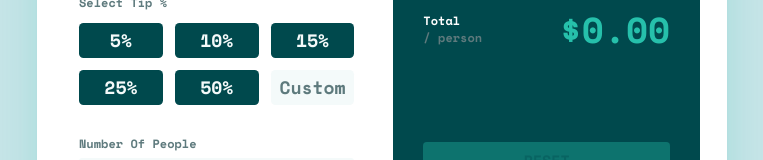
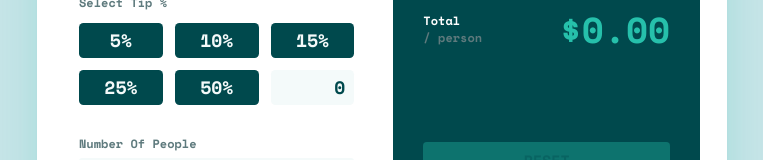
Before and after one commit to BeanyTheCoder/tip-calculator-app-main, a React (Vite) app: page / in a window 1280 px wide. Shown: the part 444-604 px from the top of the page, without its empty margins (258-1021 px from the left). Built offline with nearby package versions, Linux system fonts and the light colour scheme.

Commit message:
after a 5 month hiatus i am back 😭, changes to readme and tip selection

```diff
--- a/src/components/TipSelection.jsx
+++ b/src/components/TipSelection.jsx
@@ -1,5 +1,6 @@
 import React from "react";
 import TipSelectionButton from "./TipSelectionButton";
+import TipSelectionInput from "./TipSelectionInput";
 
 export default function TipSelection({
   state: tipSelection,
@@ -34,10 +35,7 @@ export default function TipSelection({
           state={tipSelection}
           setState={setTipSelection}
         />
-        <div className="card__calculator__select__container__item">
-          {/* <input type="text" placeholder="Custom" /> */}
-          <span>Custom</span>
-        </div>
+        <TipSelectionInput state={tipSelection} setState={setTipSelection} />
       </div>
     </div>
   );
--- /dev/null
+++ b/src/components/TipSelectionInput.jsx
@@ -0,0 +1,56 @@
+import React, { useState } from "react";
+
+export default function TipSelectionInput({
+  state: tipSelection,
+  setState: setTipSelection,
+}) {
+  const [errorMessage, setErrorMessage] = useState("");
+
+  function handleTipSelectionChange(event) {
+    const tipSelectionValue = event.target.value;
+
+    function validate(value) {
+      const parsedValue = parseInt(value);
+
+      // to prevent letters and other characters from being entered, including letters like e, and decimal points(eg: no values such as 4r93e people)
+      if (!/^\d+(\.0+)?$/.test(value)) {
+        setErrorMessage("Must be valid number");
+        return false;
+      }
+
+      // to prevent zero from being entered
+      if (parsedValue === 0) {
+        setErrorMessage("placeholder");
+        return false;
+      }
+
+      // to prevent more than 2 digits from being entered(eg: no values such as 294 people)
+      if (parsedValue < 1 || parsedValue > 99) {
+        setErrorMessage("Must be between 1-99");
+        return false;
+      }
+
+      setErrorMessage("");
+      return true;
+    }
+
+    validate(tipSelectionValue)
+      ? setTipSelection(tipSelectionValue)
+      : setTipSelection(null);
+  }
+
+  return (
+    <div
+      className={`card__calculator__select__container__item ${
+        tipSelection ?? `--invalid`
+      }`}
+    >
+      <input
+        type="text"
+        placeholder="Custom"
+        value={tipSelection}
+        onChange={handleTipSelectionChange}
+      />
+    </div>
+  );
+}
--- a/src/stylesheets/Card.scss
+++ b/src/stylesheets/Card.scss
@@ -45,7 +45,7 @@
         }
 
         &.--invalid {
-          border: 2px solid $invalid !important;
+          outline: 2px solid $invalid !important;
 
           input {
             color: $invalid;
@@ -53,21 +53,7 @@
         }
 
         input {
-          -moz-appearance: textfield;
-          background-color: transparent;
-          cursor: pointer;
-          text-align: right;
-          color: $very-dark-cyan;
-
-          &::placeholder {
-            color: $grayish-cyan;
-          }
-
-          &::-webkit-inner-spin-button,
-          &::-webkit-outer-spin-button {
-            -webkit-appearance: none;
-            margin: 0;
-          }
+          @include input;
         }
 
         svg {
@@ -94,7 +80,7 @@
 
         &__item {
           @include flex;
-          padding: 0.25em 1em;
+          padding: 0.25em 0.5em;
           border-radius: 0.25em;
           font-size: 1.5em;
           background-color: $very-dark-cyan;
@@ -121,8 +107,22 @@
             background-color: $very-light-grayish-cyan;
             color: $dark-grayish-cyan;
 
+            &.--invalid {
+              outline: 2px solid $invalid !important;
+
+              input {
+                color: $invalid;
+              }
+            }
+
             input {
-              background: transparent;
+              @include input;
+              width: 100%;
+              font-size: inherit;
+
+              &::placeholder {
+                text-align: center;
+              }
             }
           }
         }
--- a/src/stylesheets/_config.scss
+++ b/src/stylesheets/_config.scss
@@ -26,3 +26,21 @@ $invalid: hsl(12, 75%, 58%);
   align-items: $align-items;
   gap: $gap;
 }
+
+@mixin input {
+  -moz-appearance: textfield;
+  background-color: transparent;
+  cursor: pointer;
+  text-align: right;
+  color: $very-dark-cyan;
+
+  &::placeholder {
+    color: $grayish-cyan;
+  }
+
+  &::-webkit-inner-spin-button,
+  &::-webkit-outer-spin-button {
+    -webkit-appearance: none;
+    margin: 0;
+  }
+}
```
Also changed, not shown: 1 other file (tests, documents, lock files or other folders).
